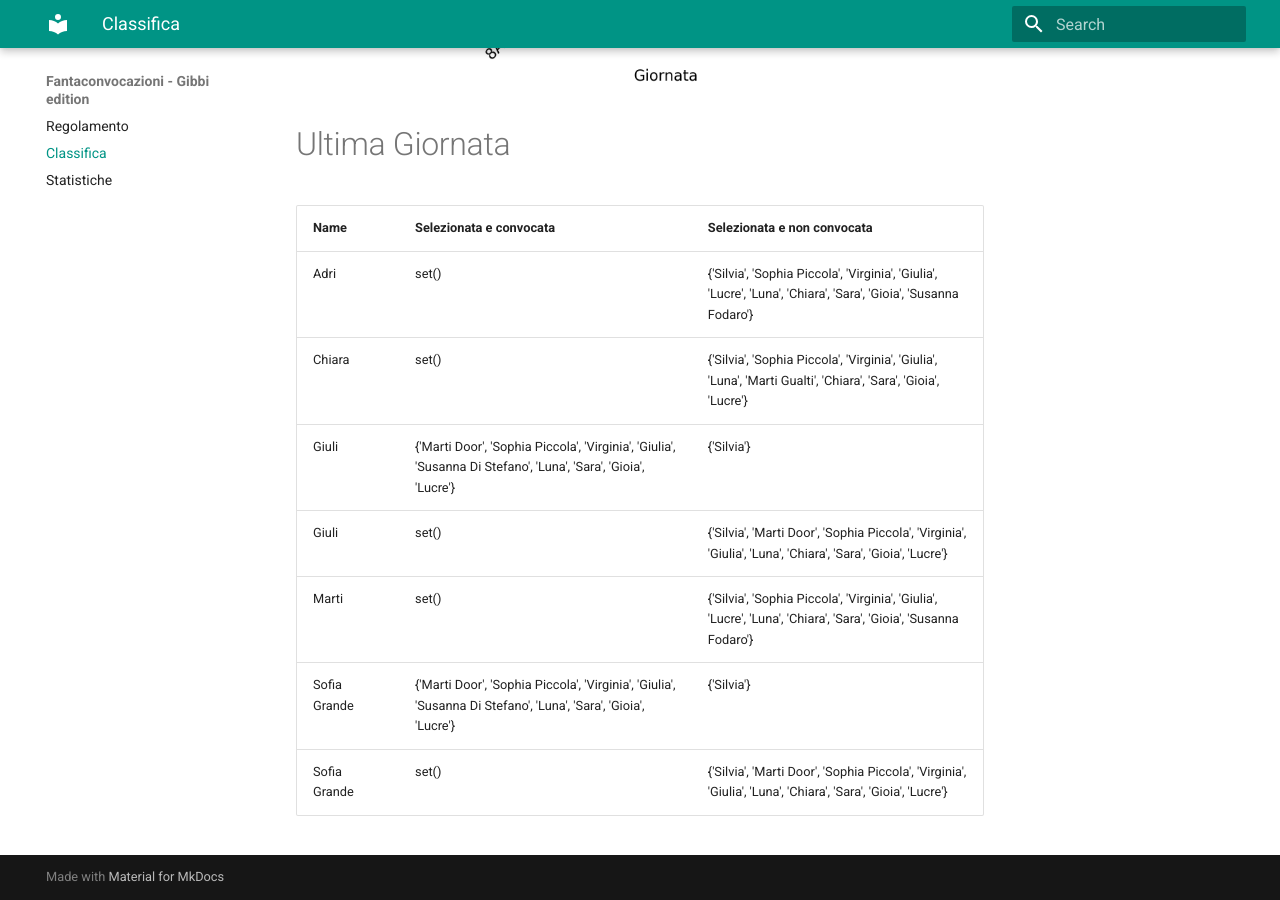
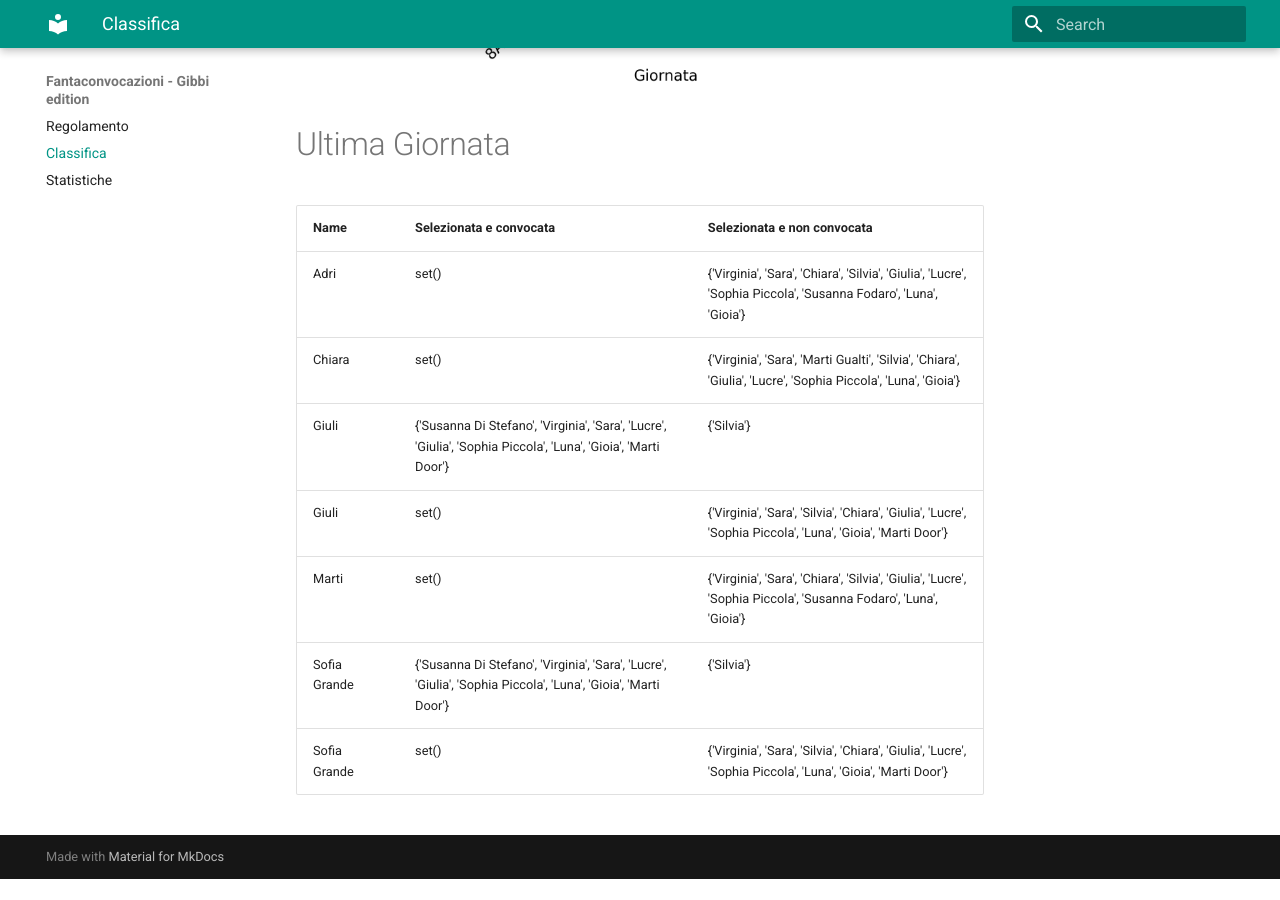
Before and after one commit to martinig94/fantagibbi, an MkDocs documentation site: the page built from docs/Classifica.md, in a window 1280 px wide and 900 px high, scrolled down 1024 px. Built offline with MkDocs 1.6.1 and Material for MkDocs 9.7.7, drawn with Linux system fonts in a browser that asks for light colours; after the commit the page ends 1903 px from its top, so only the background shows below that.

Commit message:
Auto-update from main.py

```diff
--- a/docs/Classifica.md
+++ b/docs/Classifica.md
@@ -18,11 +18,11 @@
 <!-- START_TABLE CORRECT -->
 | Name         | Selezionata e convocata                                                                                        | Selezionata e non convocata                                                                                      |
 |:-------------|:---------------------------------------------------------------------------------------------------------------|:-----------------------------------------------------------------------------------------------------------------|
-| Adri         | set()                                                                                                          | {'Silvia', 'Sophia Piccola', 'Virginia', 'Giulia', 'Lucre', 'Luna', 'Chiara', 'Sara', 'Gioia', 'Susanna Fodaro'} |
-| Chiara       | set()                                                                                                          | {'Silvia', 'Sophia Piccola', 'Virginia', 'Giulia', 'Luna', 'Marti Gualti', 'Chiara', 'Sara', 'Gioia', 'Lucre'}   |
-| Giuli        | {'Marti Door', 'Sophia Piccola', 'Virginia', 'Giulia', 'Susanna Di Stefano', 'Luna', 'Sara', 'Gioia', 'Lucre'} | {'Silvia'}                                                                                                       |
-| Giuli        | set()                                                                                                          | {'Silvia', 'Marti Door', 'Sophia Piccola', 'Virginia', 'Giulia', 'Luna', 'Chiara', 'Sara', 'Gioia', 'Lucre'}     |
-| Marti        | set()                                                                                                          | {'Silvia', 'Sophia Piccola', 'Virginia', 'Giulia', 'Lucre', 'Luna', 'Chiara', 'Sara', 'Gioia', 'Susanna Fodaro'} |
-| Sofia Grande | {'Marti Door', 'Sophia Piccola', 'Virginia', 'Giulia', 'Susanna Di Stefano', 'Luna', 'Sara', 'Gioia', 'Lucre'} | {'Silvia'}                                                                                                       |
-| Sofia Grande | set()                                                                                                          | {'Silvia', 'Marti Door', 'Sophia Piccola', 'Virginia', 'Giulia', 'Luna', 'Chiara', 'Sara', 'Gioia', 'Lucre'}     |
+| Adri         | set()                                                                                                          | {'Virginia', 'Sara', 'Chiara', 'Silvia', 'Giulia', 'Lucre', 'Sophia Piccola', 'Susanna Fodaro', 'Luna', 'Gioia'} |
+| Chiara       | set()                                                                                                          | {'Virginia', 'Sara', 'Marti Gualti', 'Silvia', 'Chiara', 'Giulia', 'Lucre', 'Sophia Piccola', 'Luna', 'Gioia'}   |
+| Giuli        | {'Susanna Di Stefano', 'Virginia', 'Sara', 'Lucre', 'Giulia', 'Sophia Piccola', 'Luna', 'Gioia', 'Marti Door'} | {'Silvia'}                                                                                                       |
+| Giuli        | set()                                                                                                          | {'Virginia', 'Sara', 'Silvia', 'Chiara', 'Giulia', 'Lucre', 'Sophia Piccola', 'Luna', 'Gioia', 'Marti Door'}     |
+| Marti        | set()                                                                                                          | {'Virginia', 'Sara', 'Chiara', 'Silvia', 'Giulia', 'Lucre', 'Sophia Piccola', 'Susanna Fodaro', 'Luna', 'Gioia'} |
+| Sofia Grande | {'Susanna Di Stefano', 'Virginia', 'Sara', 'Lucre', 'Giulia', 'Sophia Piccola', 'Luna', 'Gioia', 'Marti Door'} | {'Silvia'}                                                                                                       |
+| Sofia Grande | set()                                                                                                          | {'Virginia', 'Sara', 'Silvia', 'Chiara', 'Giulia', 'Lucre', 'Sophia Piccola', 'Luna', 'Gioia', 'Marti Door'}     |
 <!-- END_TABLE CORRECT -->
```
